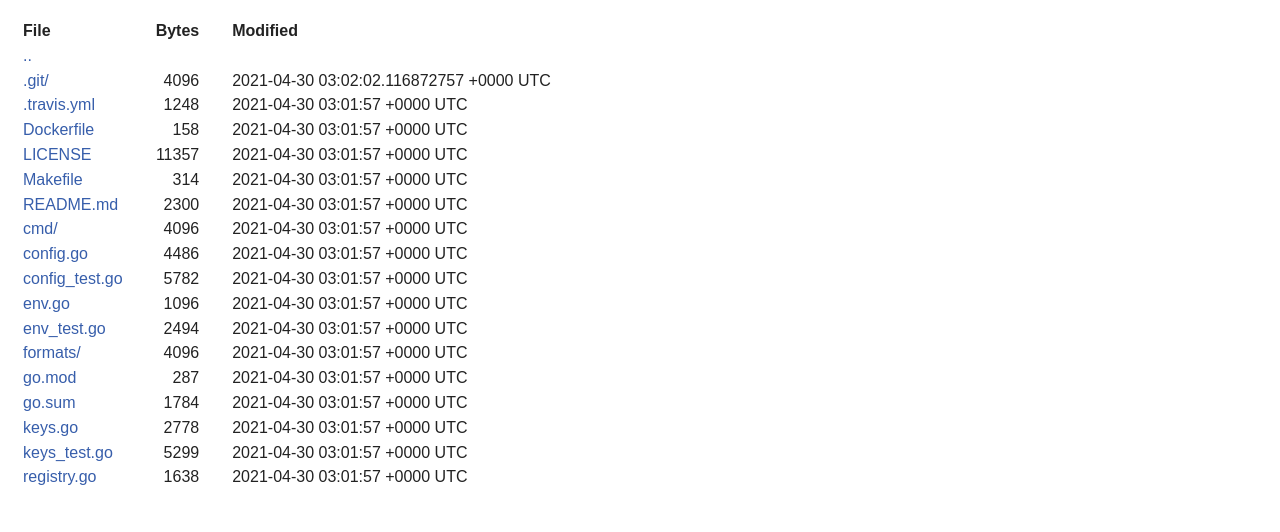
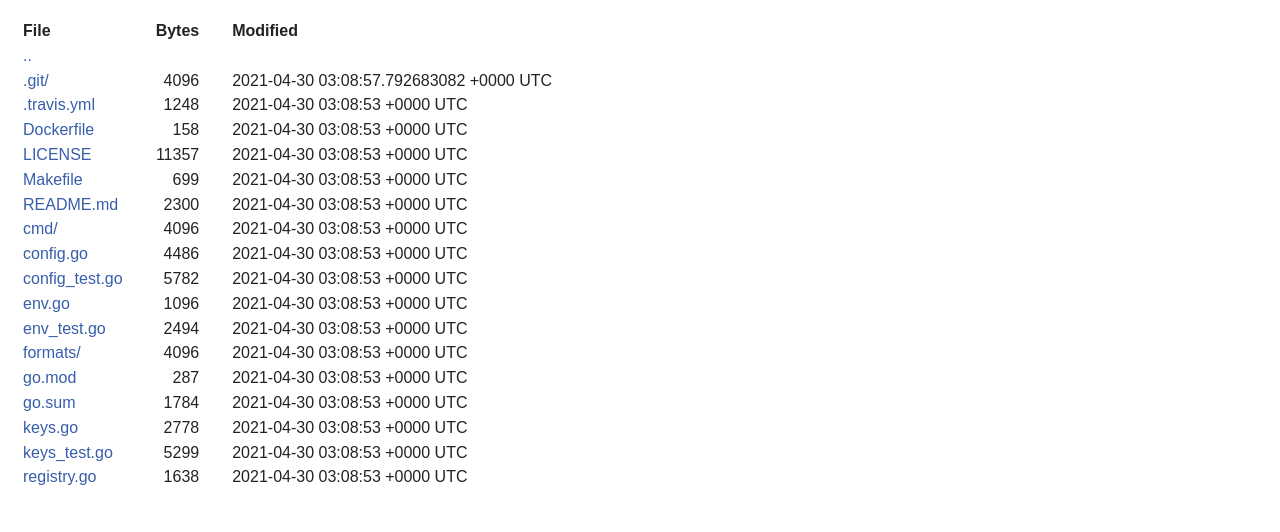
Before and after one commit to JohnStarich/env2config, a plain HTML site: page dist/src/github.com/johnstarich/env2config/index.html in a window 1280 px wide. Shown: the part 175-707 px from the top of the page. Drawn offline with Linux system fonts and the light colour scheme.

Commit message:
Update GoPages

```diff
--- a/dist/src/github.com/johnstarich/env2config/index.html
+++ b/dist/src/github.com/johnstarich/env2config/index.html
@@ -78,7 +78,7 @@
 	<td></td>
 	<td align="right">4096</td>
 	<td></td>
-	<td align="left">2021-04-30 03:02:02.116872757 +0000 UTC</td>
+	<td align="left">2021-04-30 03:08:57.792683082 +0000 UTC</td>
 </tr>
 
 <tr>
@@ -87,7 +87,7 @@
 	<td></td>
 	<td align="right">1248</td>
 	<td></td>
-	<td align="left">2021-04-30 03:01:57 +0000 UTC</td>
+	<td align="left">2021-04-30 03:08:53 +0000 UTC</td>
 </tr>
 
 <tr>
@@ -96,7 +96,7 @@
 	<td></td>
 	<td align="right">158</td>
 	<td></td>
-	<td align="left">2021-04-30 03:01:57 +0000 UTC</td>
+	<td align="left">2021-04-30 03:08:53 +0000 UTC</td>
 </tr>
 
 <tr>
@@ -105,16 +105,16 @@
 	<td></td>
 	<td align="right">11357</td>
 	<td></td>
-	<td align="left">2021-04-30 03:01:57 +0000 UTC</td>
+	<td align="left">2021-04-30 03:08:53 +0000 UTC</td>
 </tr>
 
 <tr>
 
 	<td align="left"><a href="Makefile">Makefile</a></td>
 	<td></td>
-	<td align="right">314</td>
+	<td align="right">699</td>
 	<td></td>
-	<td align="left">2021-04-30 03:01:57 +0000 UTC</td>
+	<td align="left">2021-04-30 03:08:53 +0000 UTC</td>
 </tr>
 
 <tr>
@@ -123,7 +123,7 @@
 	<td></td>
 	<td align="right">2300</td>
 	<td></td>
-	<td align="left">2021-04-30 03:01:57 +0000 UTC</td>
+	<td align="left">2021-04-30 03:08:53 +0000 UTC</td>
 </tr>
 
 <tr>
@@ -132,7 +132,7 @@
 	<td></td>
 	<td align="right">4096</td>
 	<td></td>
-	<td align="left">2021-04-30 03:01:57 +0000 UTC</td>
+	<td align="left">2021-04-30 03:08:53 +0000 UTC</td>
 </tr>
 
 <tr>
@@ -141,7 +141,7 @@
 	<td></td>
 	<td align="right">4486</td>
 	<td></td>
-	<td align="left">2021-04-30 03:01:57 +0000 UTC</td>
+	<td align="left">2021-04-30 03:08:53 +0000 UTC</td>
 </tr>
 
 <tr>
@@ -150,7 +150,7 @@
 	<td></td>
 	<td align="right">5782</td>
 	<td></td>
-	<td align="left">2021-04-30 03:01:57 +0000 UTC</td>
+	<td align="left">2021-04-30 03:08:53 +0000 UTC</td>
 </tr>
 
 <tr>
@@ -159,7 +159,7 @@
 	<td></td>
 	<td align="right">1096</td>
 	<td></td>
-	<td align="left">2021-04-30 03:01:57 +0000 UTC</td>
+	<td align="left">2021-04-30 03:08:53 +0000 UTC</td>
 </tr>
 
 <tr>
@@ -168,7 +168,7 @@
 	<td></td>
 	<td align="right">2494</td>
 	<td></td>
-	<td align="left">2021-04-30 03:01:57 +0000 UTC</td>
+	<td align="left">2021-04-30 03:08:53 +0000 UTC</td>
 </tr>
 
 <tr>
@@ -177,7 +177,7 @@
 	<td></td>
 	<td align="right">4096</td>
 	<td></td>
-	<td align="left">2021-04-30 03:01:57 +0000 UTC</td>
+	<td align="left">2021-04-30 03:08:53 +0000 UTC</td>
 </tr>
 
 <tr>
@@ -186,7 +186,7 @@
 	<td></td>
 	<td align="right">287</td>
 	<td></td>
-	<td align="left">2021-04-30 03:01:57 +0000 UTC</td>
+	<td align="left">2021-04-30 03:08:53 +0000 UTC</td>
 </tr>
 
 <tr>
@@ -195,7 +195,7 @@
 	<td></td>
 	<td align="right">1784</td>
 	<td></td>
-	<td align="left">2021-04-30 03:01:57 +0000 UTC</td>
+	<td align="left">2021-04-30 03:08:53 +0000 UTC</td>
 </tr>
 
 <tr>
@@ -204,7 +204,7 @@
 	<td></td>
 	<td align="right">2778</td>
 	<td></td>
-	<td align="left">2021-04-30 03:01:57 +0000 UTC</td>
+	<td align="left">2021-04-30 03:08:53 +0000 UTC</td>
 </tr>
 
 <tr>
@@ -213,7 +213,7 @@
 	<td></td>
 	<td align="right">5299</td>
 	<td></td>
-	<td align="left">2021-04-30 03:01:57 +0000 UTC</td>
+	<td align="left">2021-04-30 03:08:53 +0000 UTC</td>
 </tr>
 
 <tr>
@@ -222,7 +222,7 @@
 	<td></td>
 	<td align="right">1638</td>
 	<td></td>
-	<td align="left">2021-04-30 03:01:57 +0000 UTC</td>
+	<td align="left">2021-04-30 03:08:53 +0000 UTC</td>
 </tr>
 
 
```
Also changed, not shown: dist/src/github.com/index.html (+1 -1 lines), dist/src/github.com/johnstarich/env2config/cmd/index.html (+1 -1 lines), dist/src/github.com/johnstarich/env2config/formats/index.html (+6 -6 lines), dist/src/github.com/johnstarich/index.html (+1 -1 lines), dist/src/index.html (+1 -1 lines), 6 other files.
